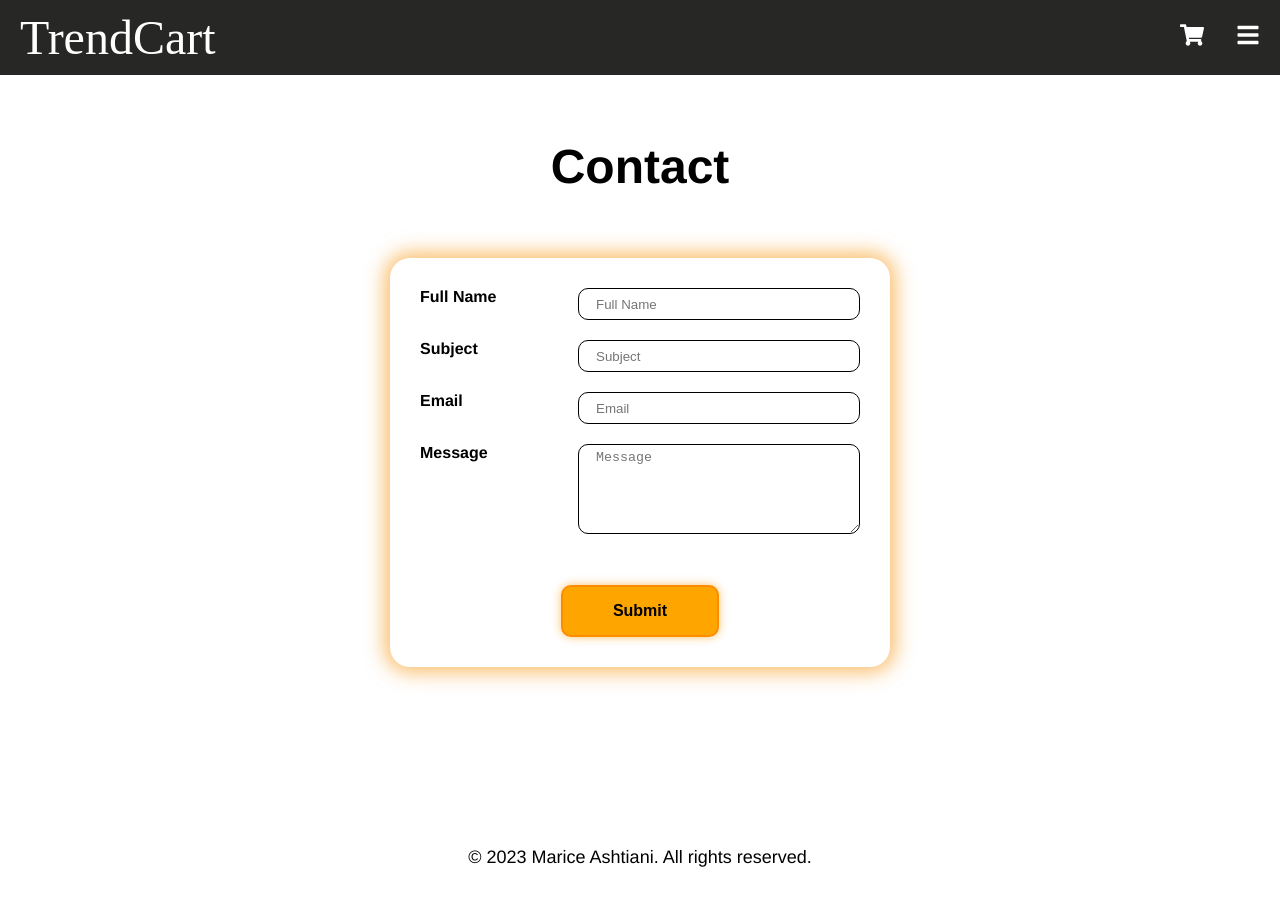
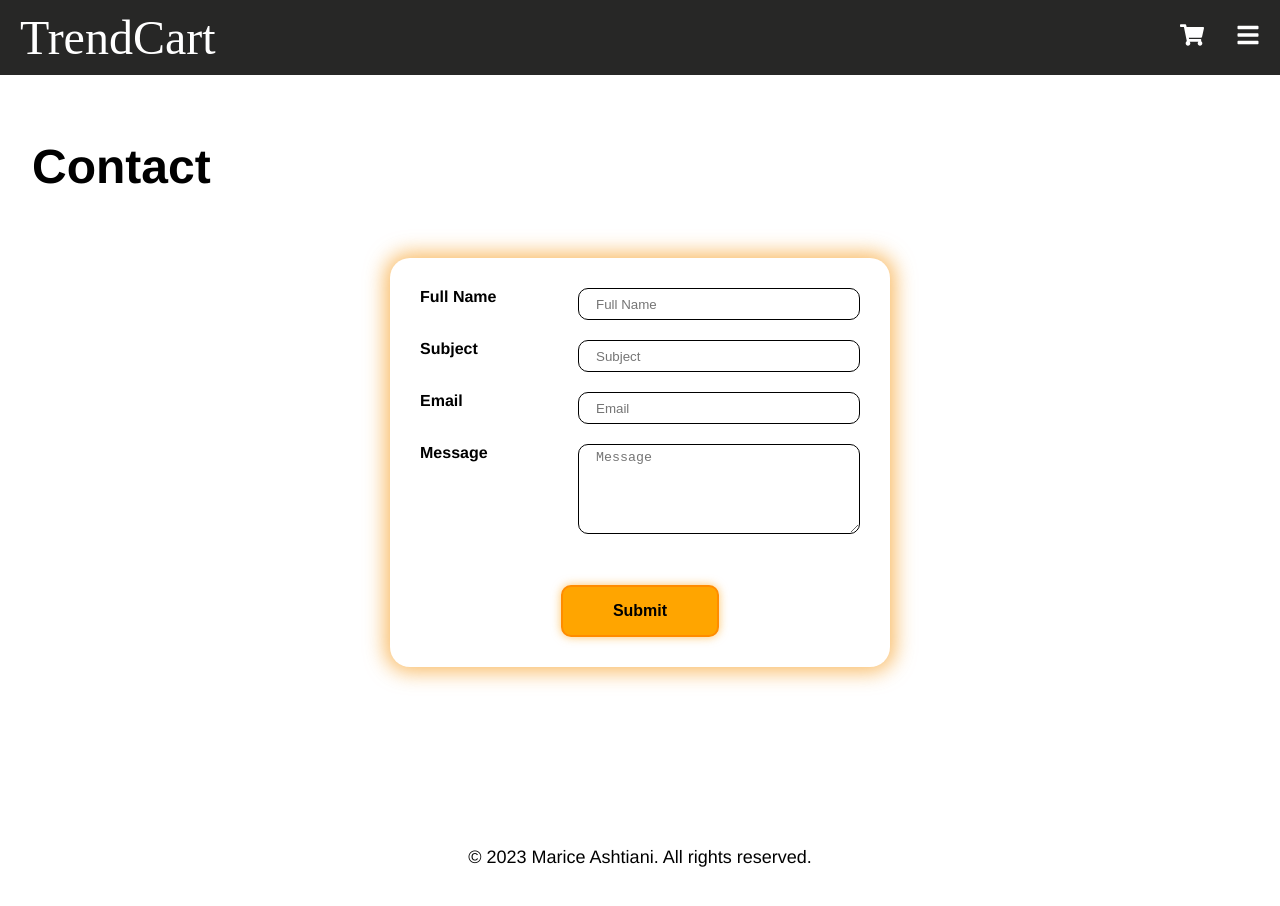
Before and after one commit to MariceAshtiani/JS-Frameworks-CA, a React (Vite) app: page /Contact in a window 1280 px wide. Shown: the top 906 px of the page. Built offline with nearby package versions, Linux system fonts and the light colour scheme.

Commit message:
moved style to global-styles

```diff
--- a/src/pages/checkout/index.jsx
+++ b/src/pages/checkout/index.jsx
@@ -1,6 +1,5 @@
 import CheckoutForm from "../../components/ui/Form/CheckoutForm";
 import Cart from "../../components/ui/Cart";
-import StyledHeader from "./styled";
 
 import { Helmet, HelmetProvider } from "react-helmet-async";
 
@@ -13,9 +12,7 @@ export default function CheckoutPage() {
             </Helmet>
         </HelmetProvider>
         <main>
-            <StyledHeader>
-                <h1>Checkout</h1>
-            </StyledHeader>
+            <h1>Checkout</h1>
             <div className="mainContainer">
                 <section>
                     <StyledHeader>
--- a/src/pages/checkout/styled.jsx
+++ /dev/null
@@ -1,5 +0,0 @@
-import styled from "styled-components";
-
-export default styled.div`
-    text-align: center;
-`
--- a/src/pages/contact/index.jsx
+++ b/src/pages/contact/index.jsx
@@ -1,5 +1,4 @@
 import ContactForm from "../../components/ui/Form/ContactForm";
-import StyledHeadline from "./styled";
 import { Helmet, HelmetProvider } from "react-helmet-async";
 
 export default function ContactPage() {
@@ -11,9 +10,7 @@ export default function ContactPage() {
             </Helmet>
         </HelmetProvider>
         <main>
-            <StyledHeadline>
-                Contact
-            </StyledHeadline>
+            <h1>Contact</h1>
             <div className="mainContainer">
                 <ContactForm />
             </div>
--- a/src/pages/contact/styled.jsx
+++ /dev/null
@@ -1,5 +0,0 @@
-import styled from "styled-components";
-
-export default styled.h1`
-    text-align: center;
-`;
```
